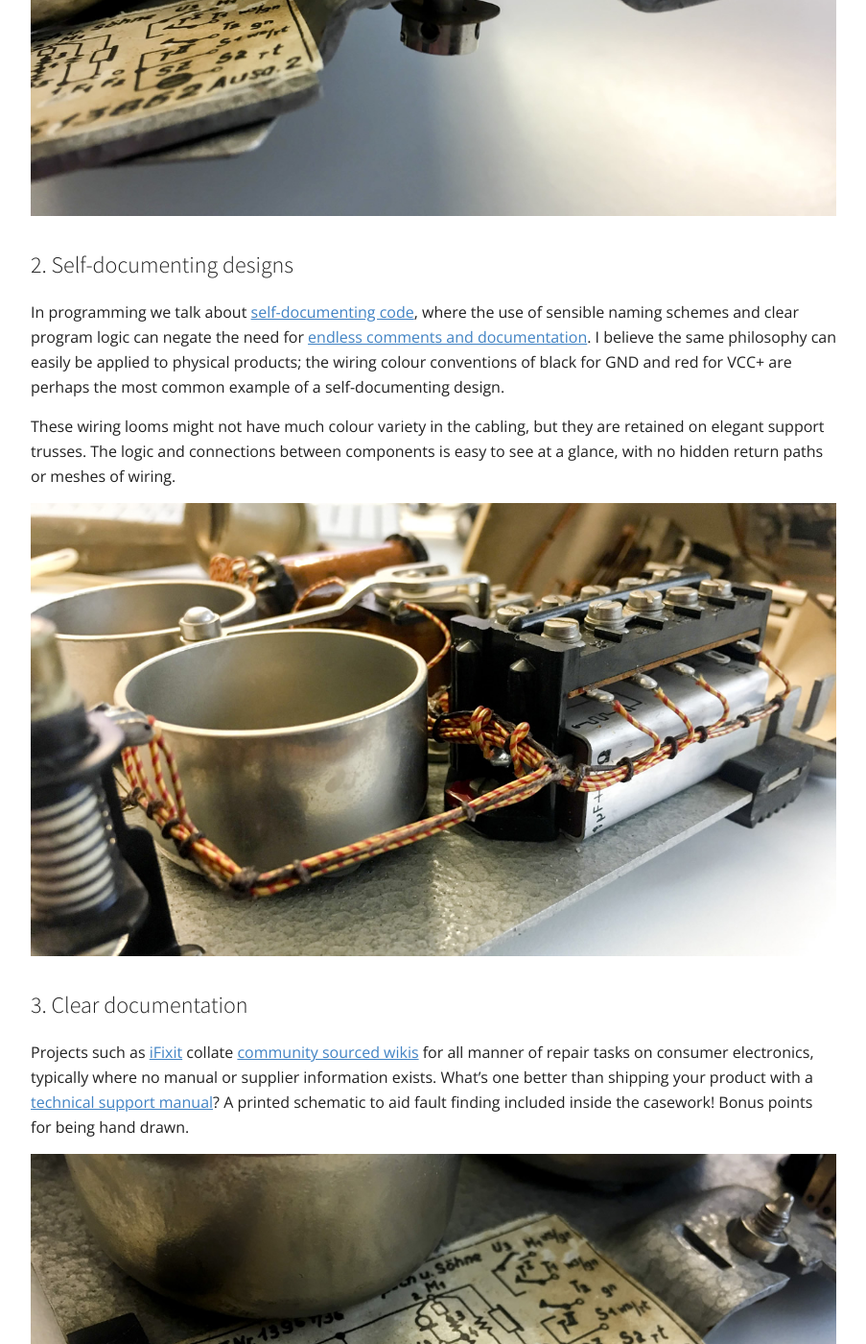
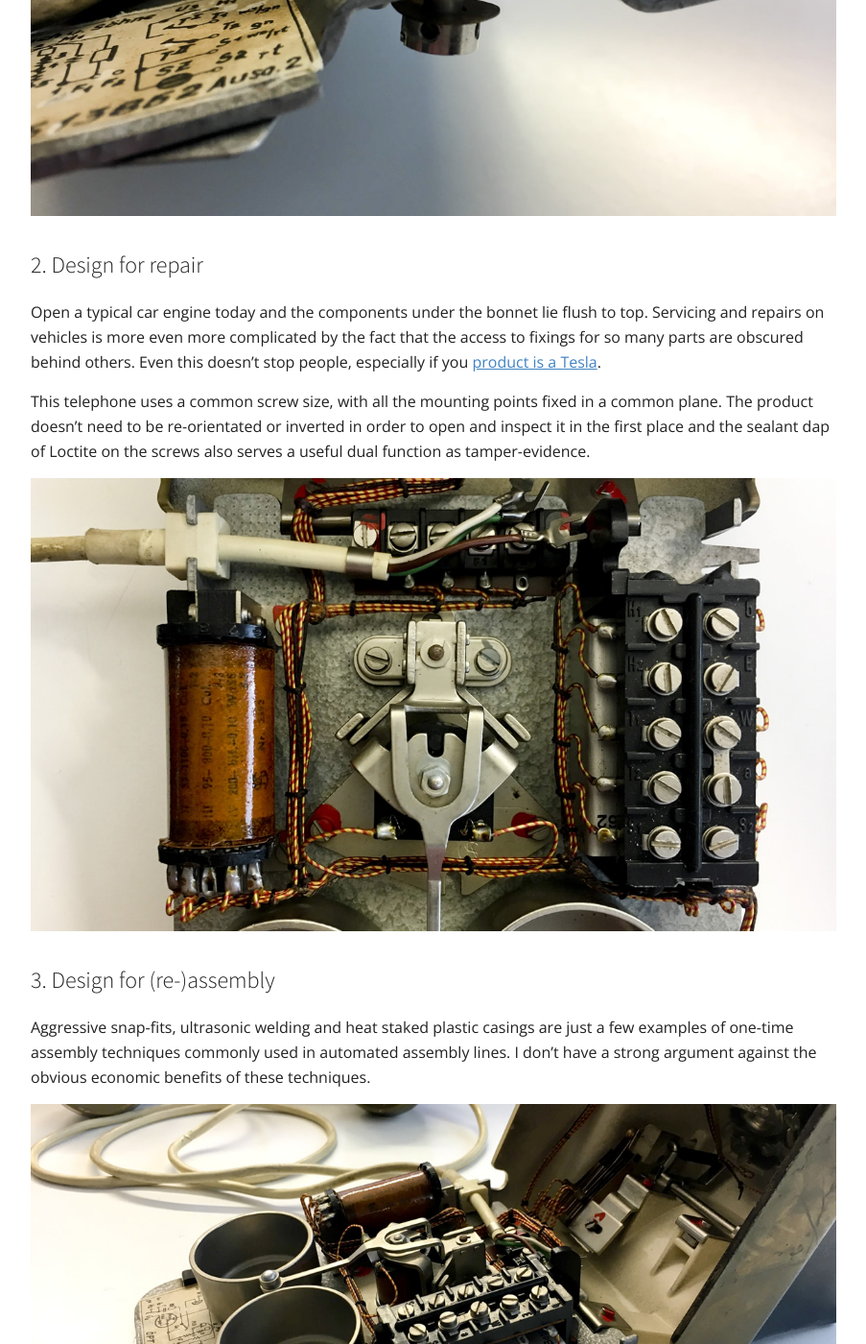
Before and after one commit to gcsalzburg/gcsalzburg.github.io, a Jekyll site: the page built from _posts/2017-11-22-Manufacturing.md, in a window 1280 px wide and 1400 px high, scrolled down 2744 px. Shown: the whole window at 96% size, without its empty margins (148-1051 px from the left). Built offline with Jekyll 4.4.1, drawn with Linux system fonts in a browser that asks for light colours; some of the changed text lies outside the part shown.

Commit message:
Add Tesla link and re-order points

```diff
--- a/_posts/2017-11-22-Manufacturing.md
+++ b/_posts/2017-11-22-Manufacturing.md
@@ -4,6 +4,7 @@ title: Manufacturing
 strapline: Learning DFMA from an old rotary dial telephone
 tags: dfma dfm manufacturing assembly servicing repair telephones engineering
 ---
+
 
 ## DFMA ##
 
@@ -17,15 +18,15 @@ This is a subject for a future discussion however.
 
 ## Design for repair and serving ##
 
-Last week I bought a wonderful old rotary dial telephone from a flea market in Germany. The original intent was to gut the insides and refit it for a more digital future, however the internal design is such a masterclass in design for repair and servicing that I haven't yet had the heart to butcher it.
+Last week I bought a wonderful old rotary dial telephone from a flea market in Germany. The original intent was to gut the insides and refit it for a more digital future, however the internal design is such a masterclass in design for repair, servicing and documentation that I haven't yet had the heart to butcher it.
 
 The DFMA acronym focuses the engineering mind on just the manufacturing and initial-assembly portions of the design. Under the cover, this telephone superbly illustrates five additional, important points that are often lost in the rush to optimise designs for high volume, automated processes:
 
 1. [Design for disassembly](#1-design-for-disassembly)
-2. [Self-documenting designs](#2-self-documenting-designs)
-3. [Clear documentation](#3-clear-documentation)
-4. [Design for repair](#4-design-for-repair)
-5. [Design for (re-)assembly](#5-design-for-re-assembly)
+2. [Design for repair](#2-design-for-repair)
+3. [Design for (re-)assembly](#3-design-for-re-assembly)
+4. [Self-documenting designs](#4-self-documenting-designs)
+5. [Accessible documentation](#5-accessible-documentation)
 
 ### 1. Design for disassembly ###
 
@@ -37,7 +38,21 @@ The telephone has a single flat-head screw, with a wide uniform slot which means
 
 ![Captive screw](/images/posts/Manufacturing/screw.jpg)
 
-### 2. Self-documenting designs ###
+### 2. Design for repair ###
+
+Open a typical car engine today and the components under the bonnet lie flush to top. Servicing and repairs on vehicles is more even more complicated by the fact that the access to fixings for so many parts are obscured behind others. Even this doesn't stop people, especially if you [product is a Tesla](https://www.youtube.com/watch?v=NuAMczraBIM).
+
+This telephone uses a common screw size, with all the mounting points fixed in a common plane. The product doesn't need to be re-orientated or inverted in order to open and inspect it in the first place and the sealant dap of Loctite on the screws also serves a useful dual function as tamper-evidence.
+
+![Hand drawn schematic](/images/posts/Manufacturing/insides.jpg)
+
+### 3. Design for (re-)assembly ###
+
+Aggressive snap-fits, ultrasonic welding and heat staked plastic casings are just a few examples of one-time assembly techniques commonly used in automated assembly lines. I don't have a strong argument against the obvious economic benefits of these techniques.
+
+![Hand drawn schematic](/images/posts/Manufacturing/open.jpg)
+
+### 4. Self-documenting designs ###
 
 In programming we talk about [self-documenting code](https://www.amazon.com/Clean-Code-Handbook-Software-Craftsmanship/dp/0132350882), where the use of sensible naming schemes and clear program logic can negate the need for [endless comments and documentation](http://thedailywtf.com/articles/CodeThatDocumentsItselfSoWellItDoesNotNeedComments). I believe the same philosophy can easily be applied to physical products; the wiring colour conventions of black for GND and red for VCC+ are perhaps the most common example of a self-documenting design.
 
@@ -45,29 +60,15 @@ These wiring looms might not have much colour variety in the cabling, but they a
 
 ![Beautiful internal wiring looms](/images/posts/Manufacturing/wiring.jpg)
 
-### 3. Clear documentation ###
+### 5. Accessible documentation ###
 
 Projects such as [iFixit](https://www.ifixit.com/) collate [community sourced wikis](https://www.youtube.com/watch?v=dMwLUnd_ydI) for all manner of repair tasks on consumer electronics, typically where no manual or supplier information exists. What's one better than shipping your product with a [technical support manual](https://archive.org/details/computermanuals)? A printed schematic to aid fault finding included inside the casework! Bonus points for being hand drawn.
 
 ![Hand drawn schematic](/images/posts/Manufacturing/label.jpg)
 
-### 4. Design for repair ###
-
-Open a typical car engine today and the components under the bonnet lie flush to top. Servicing and repairs on vehicles is more even more complicated by the fact that the access to fixings for so many parts are obscured behind others.
-
-This telephone uses a common screw size, with all the mounting points fixed in a common plane. The product doesn't need to be re-orientated or inverted in order to open and inspect it in the first place and the sealant dap of Loctite on the screws also serves a useful dual function as tamper-evidence.
-
-![Hand drawn schematic](/images/posts/Manufacturing/insides.jpg)
-
-### 5. Design for (re-)assembly ###
-
-Aggressive snap-fits, ultrasonic welding and heat staked plastic casings are just a few examples of one-time assembly techniques commonly used in automated assembly lines. I don't have a strong argument against the obvious economic benefits of these techniques.
-
-![Hand drawn schematic](/images/posts/Manufacturing/open.jpg)
-
 ## What now?
 
-I was very pleased to see that much of this advice is also captured in the [Maker's Bill of Rights](https://cdn.makezine.com/make/MAKERS_RIGHTS.pdf) published by MAKE in 2005.
+I was very pleased to learn recently that much of this advice is also captured in the [Maker's Bill of Rights](https://cdn.makezine.com/make/MAKERS_RIGHTS.pdf) published by MAKE in 2005.
 
 We can learn so much from the masters of old.
 
```
